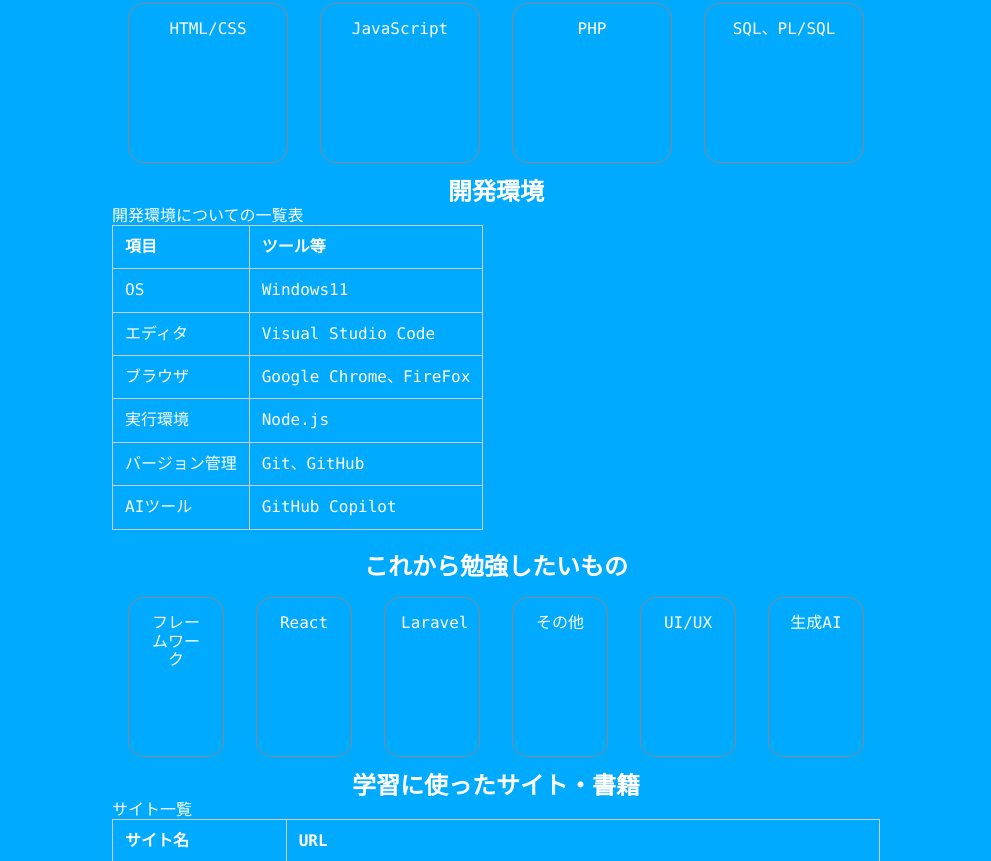
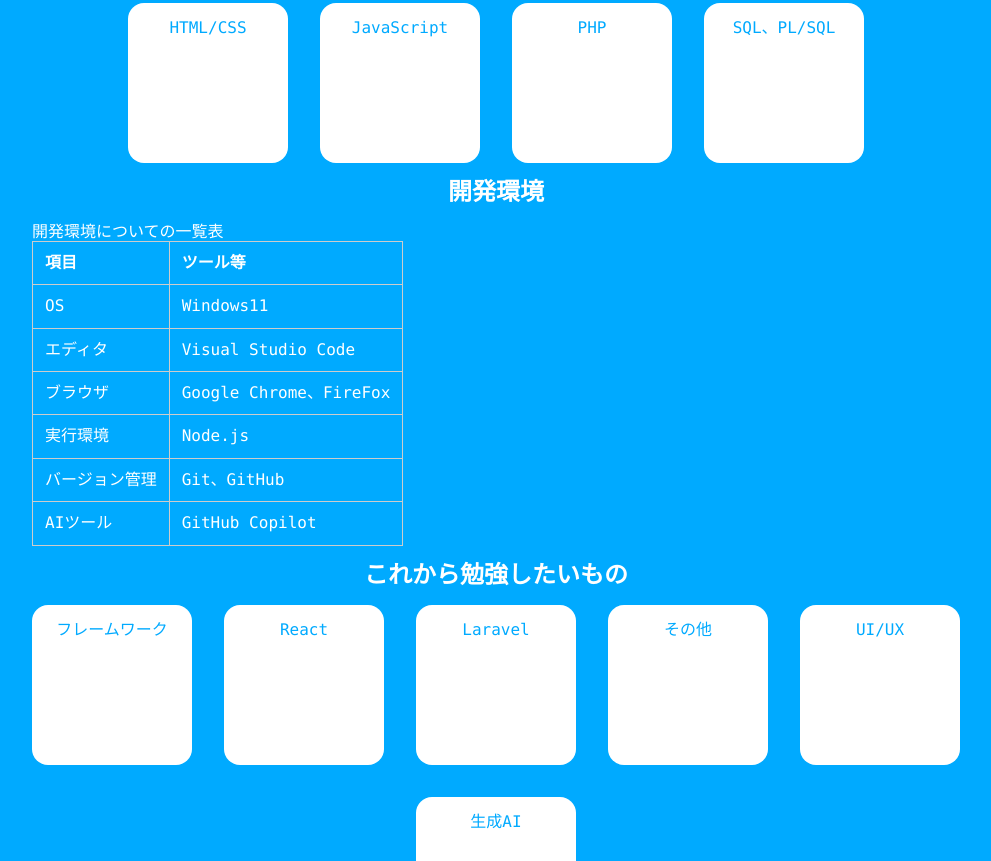
Before and after one commit to portfoliobysk/portfoliobysk.github.io, a plain HTML site: page index.html in a window 1280 px wide. Shown: the part 1939-2800 px from the top of the page, without its empty margins (144-1135 px from the left). Drawn offline with Linux system fonts and the light colour scheme.

Commit message:
モバイル画面対応

```diff
--- a/styles/style.css
+++ b/styles/style.css
@@ -41,7 +41,7 @@ section {
      * 画面幅が狭い場合に自動的に縮むようにする。
      */
     width: 100%;
-    max-width: 60vw;
+    max-width: 60rem; /* 小さい画面でも意味のある最大幅にするため rem を使用 */
     min-height: 100vh;
     font-size: 1rem;
     color: #ffffff;
@@ -50,6 +50,7 @@ section {
 
 footer {
     padding: 1rem;
+    width: 100%;
     text-align: center;
     border-top: solid 1px #888888;
     background-color: #ffffff;
@@ -101,6 +102,7 @@ a:hover {
 ul {
     display: flex;
     justify-content: center;
+    flex-wrap: wrap;
 }
 
 li {
@@ -108,17 +110,19 @@ li {
     padding: 1rem;
     width: 10rem;
     height: 10rem;
-    border: solid 1px #888888;
+    color: #00aaff;
+    background-color: #ffffff;
     border-radius: 1rem;
 }
 
 /* Table styles */
 table {
-    margin-bottom: 1.5rem;
+    margin: 1rem;
 }
 
 th, td {
     border: 1px solid #ccc;
     padding: 0.75rem;
     text-align: left;
+    word-break:break-word
 }
```
